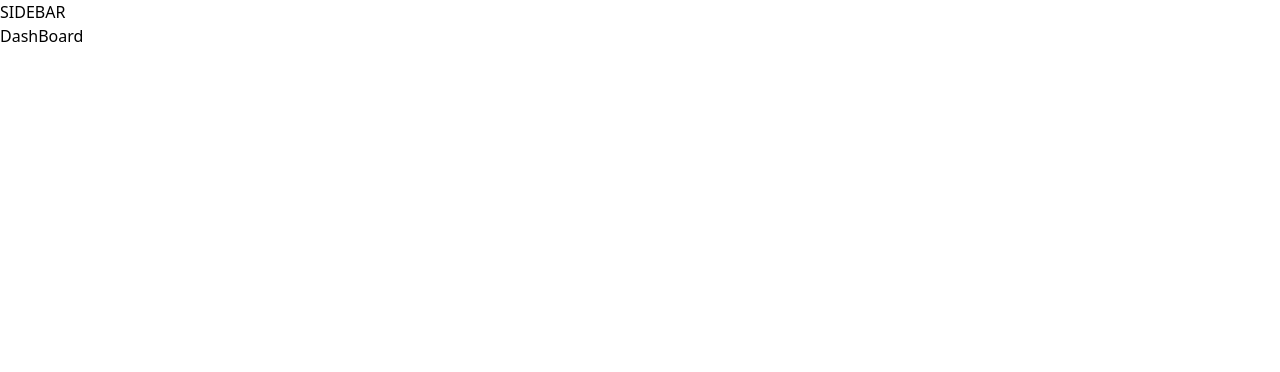
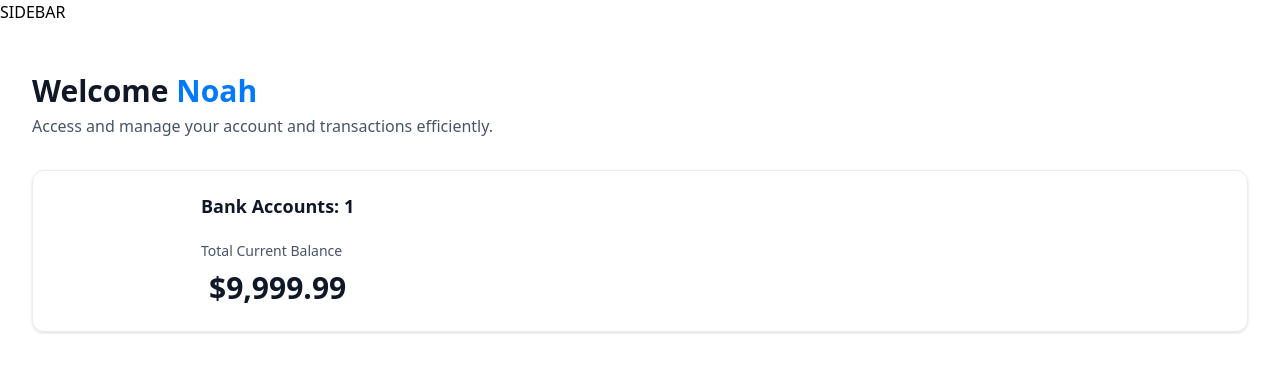
Before and after one commit to khoinguyenpham04/bankingapp, a Next.js app: page / in a window 1280 px wide. Shown: the top 372 px of the page. Built offline with nearby package versions, Linux system fonts and the light colour scheme.

Commit message:
Added Total Balance Box and Header Box

```diff
--- a/app/(root)/page.tsx
+++ b/app/(root)/page.tsx
@@ -1,9 +1,30 @@
-import React from 'react'
+"use client";
+import HeaderBox from '@/components/HeaderBox';
+import TotalBalanceBox from '@/components/TotalBalanceBox';
 
 const DashBoard = () => {
+  const loggedIn = { firstName: 'Noah' };
+
   return (
-    <div>DashBoard</div>
-  )
+    <section className="home">
+      <div className="home-content">
+        <header className="home-header">
+            <HeaderBox
+              type="greeting"
+              title="Welcome"
+              user={loggedIn?.firstName || 'Guest'}
+              subtext="Access and manage your account and transactions efficiently."
+            />
+
+            <TotalBalanceBox
+              accounts={[]}
+              totalBanks={1}
+              totalCurrentBalance={9999.99}
+            />
+        </header>
+      </div>
+    </section>
+  );
 }
 
-export default DashBoard
+export default DashBoard;
--- /dev/null
+++ b/components/HeaderBox.tsx
@@ -0,0 +1,19 @@
+import React from 'react'
+
+const HeaderBox = ({ type = "title", title, subtext, user }: HeaderBoxProps) => {
+  return (
+    <div className="header-box">
+        <h1 className="header-box-title">
+            {title}
+            {type === 'greeting' && (
+                <span className="text-bankGradient">
+                    &nbsp;{user}
+                </span>
+            )}
+        </h1>
+        <p className="header-box-subtext">{subtext}</p>
+    </div>
+  )
+}
+
+export default HeaderBox
--- /dev/null
+++ b/components/TotalBalanceBox.tsx
@@ -0,0 +1,34 @@
+"use client";
+import { formatAmount } from '@/lib/utils';
+import React from 'react'
+
+const TotalBalanceBox = ({
+    accounts = [], totalBanks, totalCurrentBalance
+}: TotlaBalanceBoxProps) => {
+  return (
+    <section className="total-balance">
+        <div className="total-balance-chart">
+            {/* DoughnutChart */}
+        </div>
+
+        <div className="flex flex-col gap-6">
+            <h2 className="header-2">
+                Bank Accounts: {totalBanks}
+            </h2>
+            <div className="flex flex-col gap-2">
+                <p className="total-balance-label">
+                    Total Current Balance
+                </p>
+
+                <p className="total-balance-amount flex-center gap-2">
+                    {formatAmount(totalCurrentBalance)}
+                </p>
+
+            </div>
+
+        </div>
+    </section>
+  )
+}
+
+export default TotalBalanceBox
--- a/package.json
+++ b/package.json
@@ -15,7 +15,8 @@
     "clsx": "^2.1.1",
     "lucide-react": "^0.438.0",
     "next": "14.2.7",
-    "react": "^18",
+    "query-string": "^9.1.0",
+    "react": "^18.3.1",
     "react-dom": "^18",
     "tailwind-merge": "^2.5.2",
     "tailwindcss-animate": "^1.0.7"
```
Also changed, not shown: 1 other file (tests, documents, lock files or other folders).
